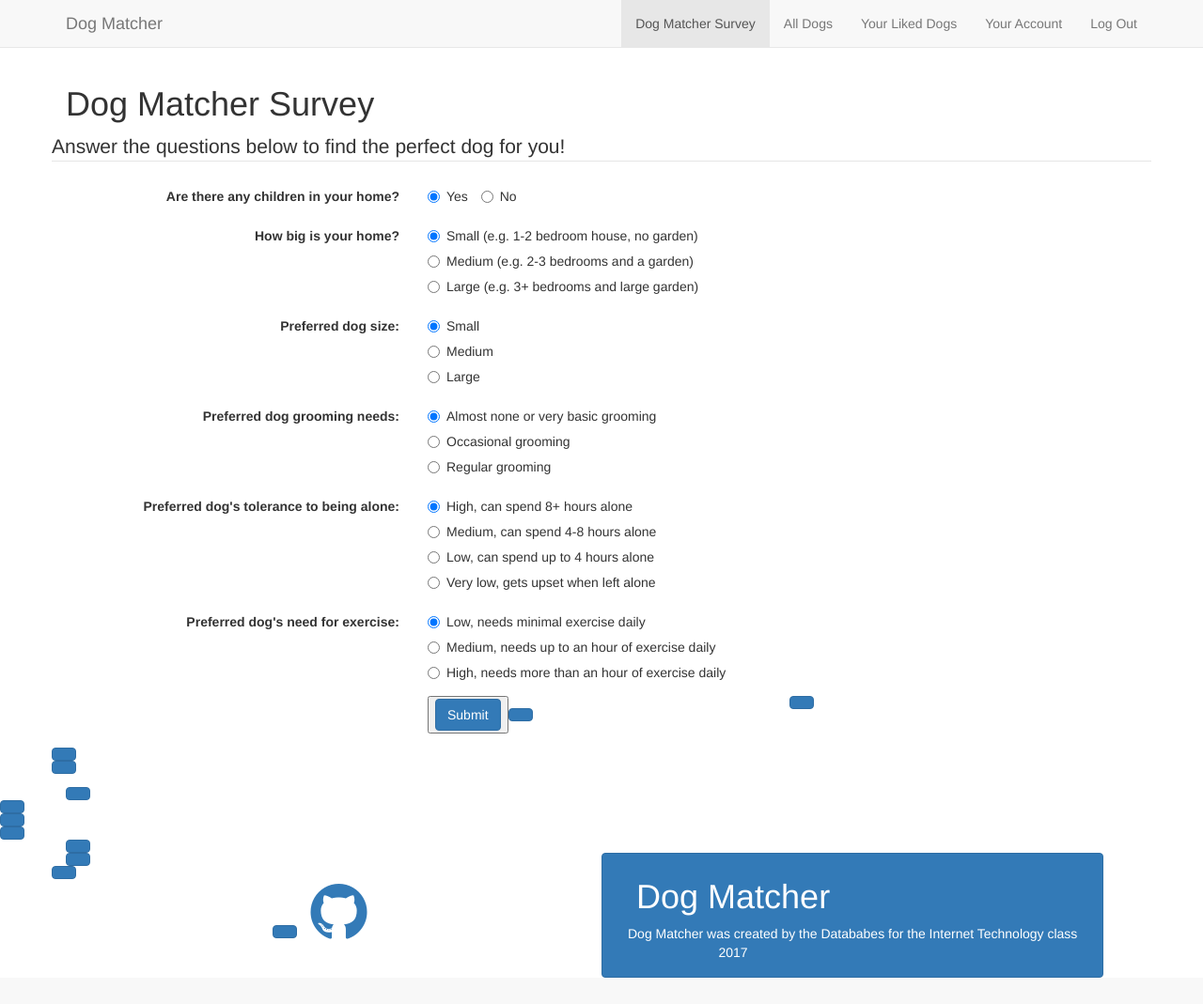
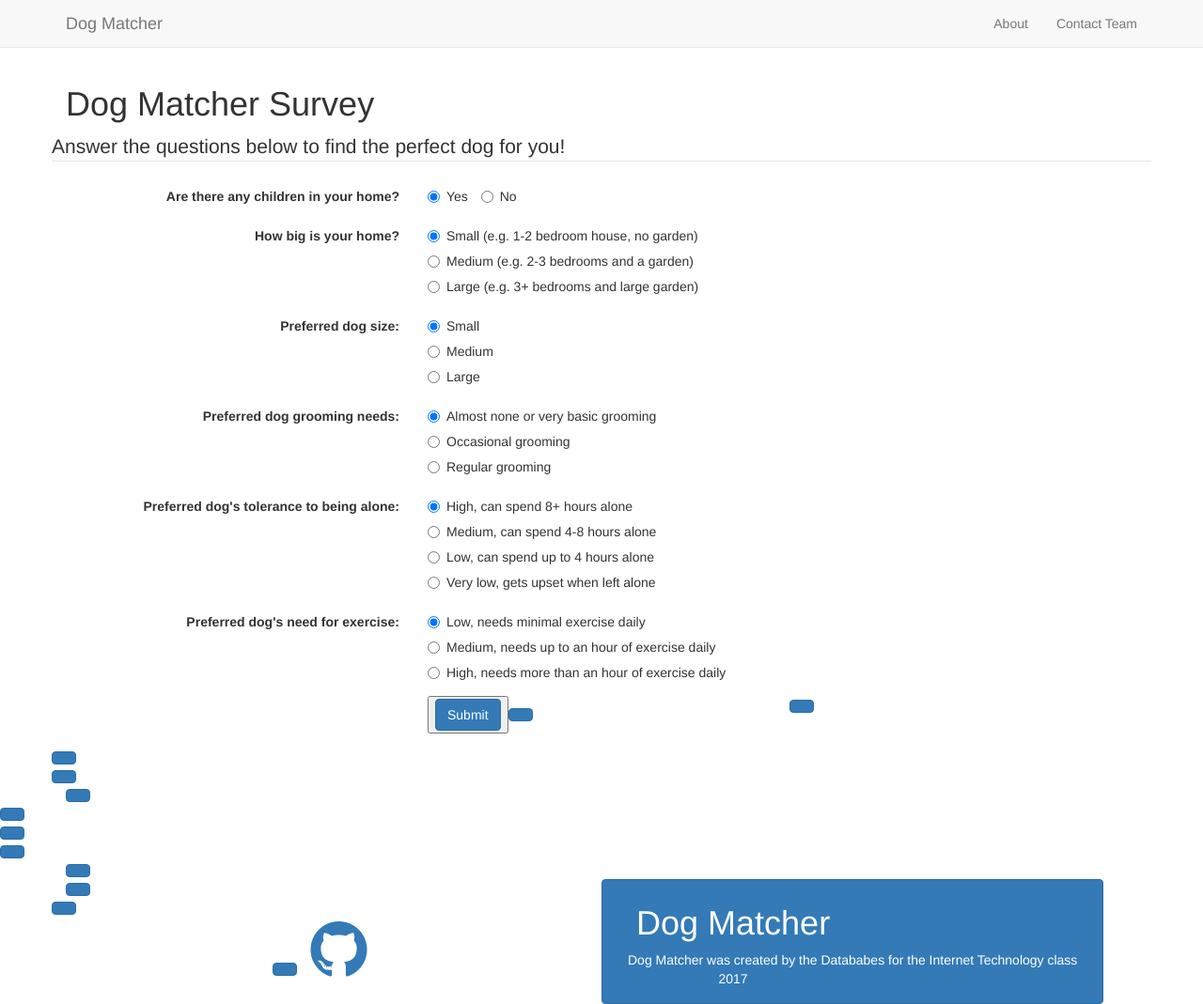
Before and after one commit to ieva999/dogMatcherApp, a Django app: template dogMatcher/templates/survey.html in a window 1280 px wide. Shown: the whole page at 94% size. Before the commit the page ends 1041 px from the top, so only its background shows below. Run offline with Django 3.2, Linux system fonts and the light colour scheme; the template is opened without the code that fills it, so the values that code supplies are empty; some libraries are stand-ins or nearby versions.

Commit message:
Updated Survey to work with Base

```diff
--- a/dogMatcher/templates/survey.html
+++ b/dogMatcher/templates/survey.html
@@ -1,49 +1,10 @@
-{% load static %}
+{% extends 'base.html' %}
+{% load staticfiles %}
+{% block title_block %}
+	Dog Matcher Survey
+{% endblock %}
 
-<html>
-<head>
-    <meta charset="utf-8">
-    <meta name="viewport" content="width=device-width, initial-scale=1">
-    <script type="text/javascript" src="http://cdnjs.cloudflare.com/ajax/libs/jquery/2.0.3/jquery.min.js"></script>
-    <script type="text/javascript" src="http://netdna.bootstrapcdn.com/bootstrap/3.3.4/js/bootstrap.min.js"></script>
-    <script type="text/javascript" src="survey.js"></script>
-    <link href="http://cdnjs.cloudflare.com/ajax/libs/font-awesome/4.3.0/css/font-awesome.min.css" rel="stylesheet" type="text/css">
-    <link href="http://pingendo.github.io/pingendo-bootstrap/themes/default/bootstrap.css" rel="stylesheet" type="text/css">
-</head>
-<body>
-    <div class="navbar navbar-default navbar-static-top">
-      <div class="container">
-			<div class="navbar-header">
-			  <button type="button" class="navbar-toggle" data-toggle="collapse" data-target="#navbar-ex-collapse">
-				<span class="sr-only">Toggle navigation</span>
-				<span class="icon-bar"></span>
-				<span class="icon-bar"></span>
-				<span class="icon-bar"></span>
-			  </button>
-			  <a class="navbar-brand" href="#">
-				<span>Dog Matcher</span></a>
-			</div>
-			<div class="collapse navbar-collapse" id="navbar-ex-collapse">
-				<ul class="nav navbar-nav navbar-right">
-					<li class="active">
-						<a href="#">Dog Matcher Survey</a>
-					</li>
-					<li>
-						<a href="#">All Dogs</a>
-					</li>
-					<li>
-						<a href="#">Your Liked Dogs</a>
-					</li>
-					<li>
-						<a href="#">Your Account</a>
-					</li>
-					<li>
-						<a href="#">Log Out</a>
-					</li>
-				</ul>
-			</div>
-		</div>
-	</div>
+{% block body_block %}
 	<div class="section">
 		<div class="container">
 			<div class="row">
@@ -60,9 +21,6 @@
 					<fieldset>
 						<!-- Form Name -->
 						<legend>Answer the questions below to find the perfect dog for you!</legend>
-
-
-
 						<!-- Multiple Radios (inline) -->
 						<div class="form-group" id="family">
 							<label class="col-md-4 control-label" for="family">Are there any children in your home?</label>
@@ -180,23 +138,6 @@
 			</div>
 		</div>
 	</div>
-	<footer class="section section-primary">
-      <div class="container">
-        <div class="row">
-          <div class="col-sm-6">
-            <h1>Dog Matcher</h1>
-            <p>Dog Matcher was created by the Datababes for the Internet Technology class
-              <br>2017</p>
-          </div>
-          <div class="col-sm-6">
-            <div class="row">
-              <div class="col-md-12 hidden-xs text-center">
-                <a href="#"><i class="fa fa-5x fa-fw fa-github text-inverse"></i></a>
-              </div>
-            </div>
-          </div>
-        </div>
-      </div>
-    </footer>
-</body>
-</html>
+{% endblock %}
+
+<script type="text/javascript" src="survey.js"></script>
```
